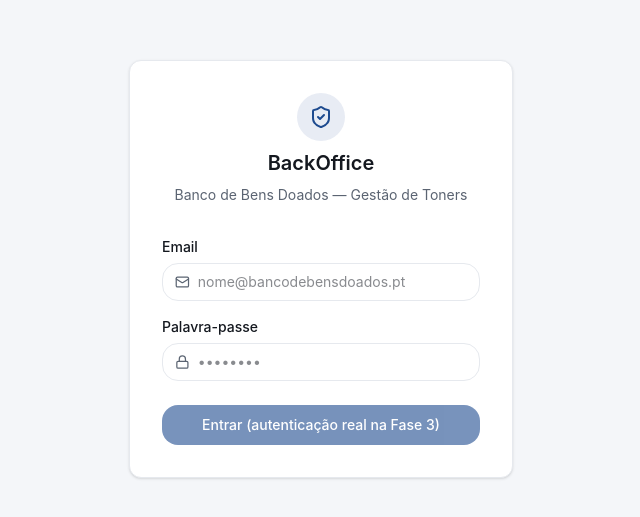
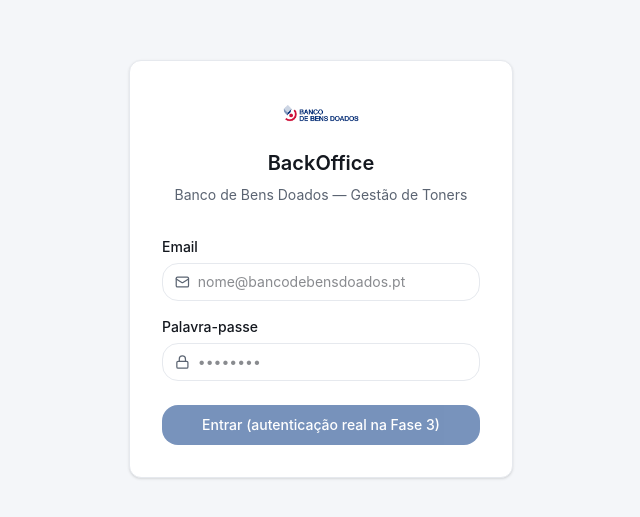
Before and after one commit to smurfguerra07-cell/Banco_Bens_Doados_Torners_Backoffice, a React (Vite) app: page / in a window 1280 px wide. Shown: the part 131-648 px from the top of the page, without its empty margins (319-959 px from the left). Built offline with nearby package versions, Linux system fonts and the light colour scheme.

Commit message:
feat: logo oficial no ecrã de login

```diff
--- a/src/pages/LoginPage.tsx
+++ b/src/pages/LoginPage.tsx
@@ -1,5 +1,6 @@
 import { motion } from "framer-motion"
-import { Lock, Mail, ShieldCheck } from "lucide-react"
+import { Lock, Mail } from "lucide-react"
+import logo from "@/assets/logo.png"
 
 export function LoginPage() {
   return (
@@ -11,10 +12,8 @@
         className="w-full max-w-sm rounded-xl border border-border bg-card p-8 shadow-sm"
       >
         <div className="flex flex-col items-center gap-2 text-center">
-          <span className="flex size-12 items-center justify-center rounded-full bg-primary/10 text-primary">
-            <ShieldCheck className="size-6" />
-          </span>
-          <h1 className="text-xl font-semibold text-foreground">
+          <img src={logo} alt="Banco de Bens Doados" className="h-10 w-auto" />
+          <h1 className="mt-2 text-xl font-semibold text-foreground">
             BackOffice
           </h1>
           <p className="text-sm text-muted-foreground">
```
Also changed, not shown: src/assets/logo.png (added).
